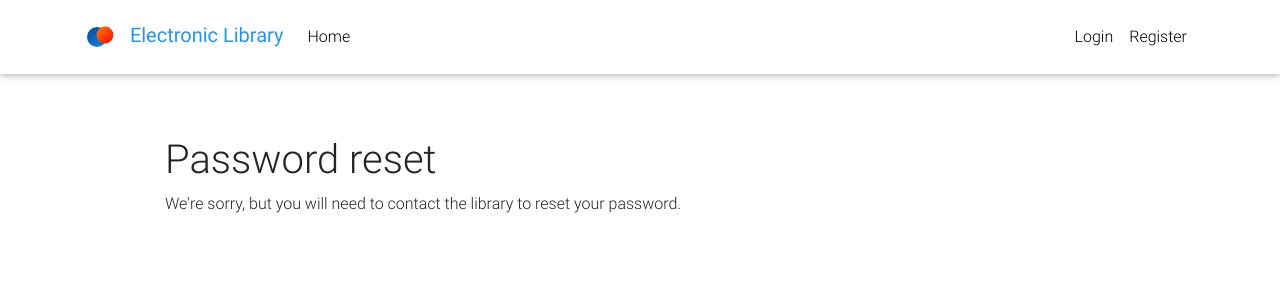
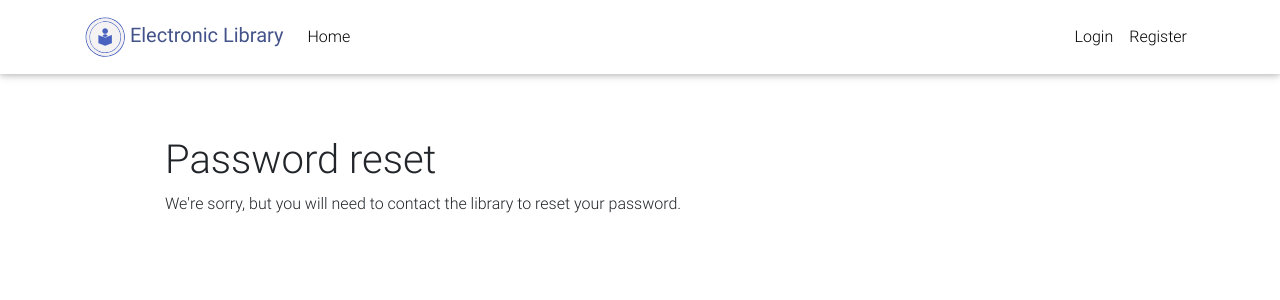
Before and after one commit to callbacksin/django-library-management-system, a Django app: page /accounts/password/reset/ in a window 1280 px wide. Shown: the top 300 px of the page. Run offline with Django 3.2, Linux system fonts and the light colour scheme; some libraries are stand-ins or nearby versions.

Commit message:
Update logo

```diff
--- a/templates/navbar.html
+++ b/templates/navbar.html
@@ -6,7 +6,7 @@
       <!-- Brand -->
       <span class="navbar-brand">
         <img class="logo" src="{% static 'img/logo.svg' %}"/>
-        <strong class="blue-text">  Electronic Library</strong>
+        <strong  style="color: #445389">  Electronic Library</strong>
       </span>
 
       <!-- Collapse -->
```
Also changed, not shown: static_in_env/img/logo.svg.
